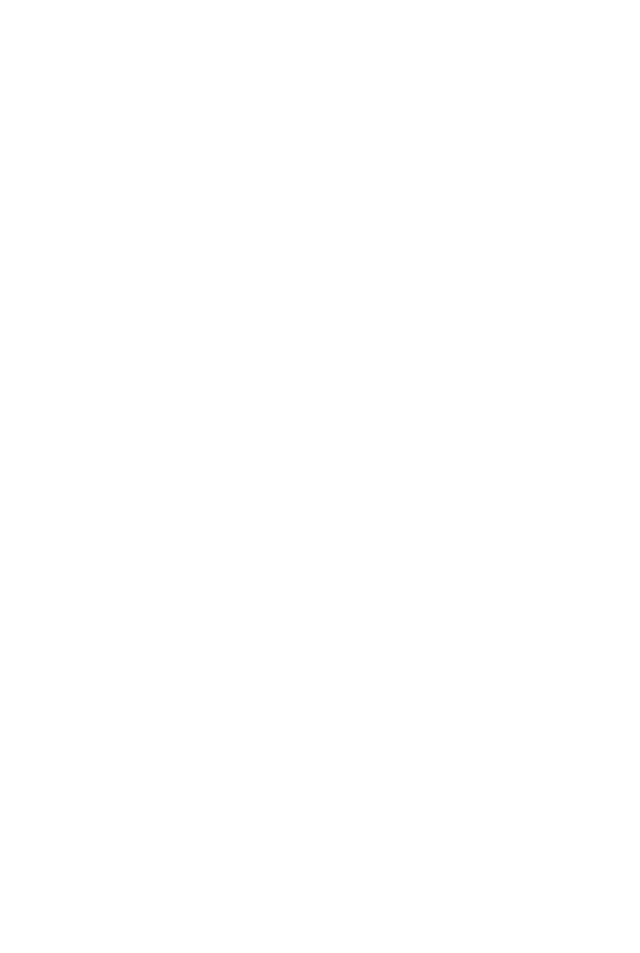
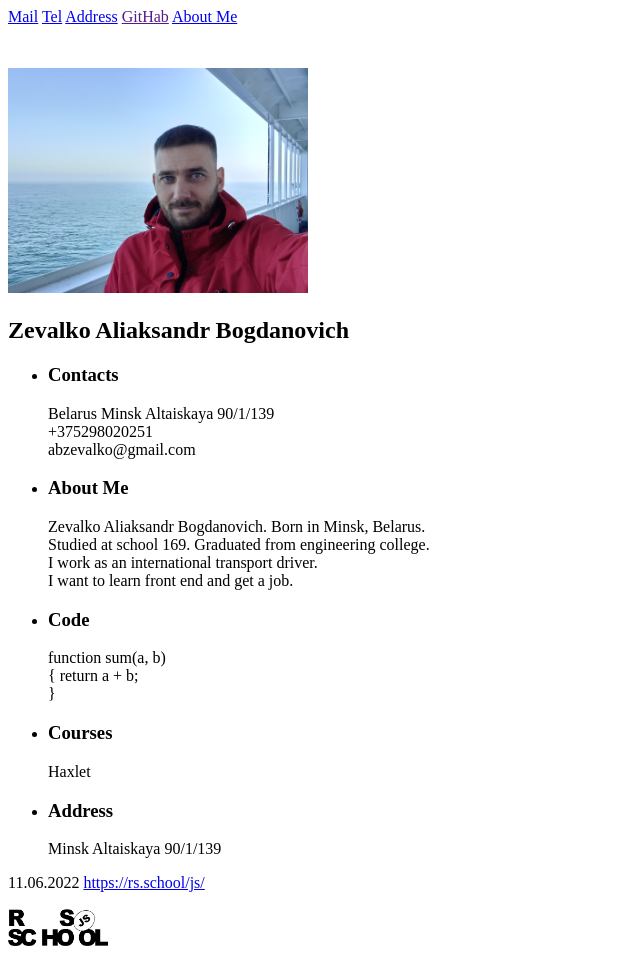
Before and after one commit to Zevalko/rsschool-cv, a plain HTML site: page index.html in a window 1280 px wide. Shown: the whole page, without its empty margins (0-640 px from the left). Before the commit the page ends 800 px from the top, so only its background shows below. Drawn offline with Linux system fonts and the light colour scheme; a web font is replaced by a local one.

Commit message:
init:cv#3

```diff
--- a/index.html
+++ b/index.html
@@ -1 +1,52 @@
 <!DOCTYPE html>
+<html lang="en">
+<head>
+  <link rel="preconnect" href="https://fonts.googleapis.com">
+<link rel="preconnect" href="https://fonts.gstatic.com" crossorigin>
+<link href="https://fonts.googleapis.com/css2?family=Gluten&display=swap" rel="stylesheet">
+  <meta charset="UTF-8">
+  <link rel="stylesheet" href="style.css">
+  <meta http-equiv="X-UA-Compatible" content="IE=edge">
+  <meta name="viewport" content="width=device-width, initial-scale=1.0">
+  <title>cv</title>
+</head>
+<body>
+  <div class="box">
+      <header class="header">
+        <nav style="height: 60px;">
+         <a href="mailto:abzevalko@gmail.com" >Mail</a>
+         <a href="tel:+375298020251">Tel</a>
+         <a href="#git">Address</a>
+         <a href="">GitHab</a >
+         <a href="#about">About Me</a>
+        </nav>
+      </header>
+      <section class="main">
+        <img class="img" src="img/i am.jpg" alt="zevalko" width="300px">
+        <h1>Zevalko Aliaksandr Bogdanovich</h1>
+      </section>
+      <ul>
+        <li>
+          <h3>Contacts</h3>
+          <p >Belarus Minsk Altaiskaya 90/1/139<br>+375298020251<br>abzevalko@gmail.com</p>
+        </li>
+        <li>
+          <h3 id="about">About Me </h3>
+           <p>Zevalko Aliaksandr Bogdanovich. Born in Minsk, Belarus. <br> Studied at school 169. Graduated from engineering college.<br> I work as an international transport driver.<br> I want to learn front end and get a job. </p>
+        </li>
+        <li><h3>Code</h3><P>
+          function sum(a, b)<br>
+          {  return a + b;<br>
+          }</P></li>
+          <li>
+            <h3>Courses</h3>
+            <p>Haxlet</p>
+          </li>
+          <li id="git"><h3>Address</h3><p>Minsk Altaiskaya 90/1/139</p></li>
+  </div>
+  <footer>
+    <p class="foot">11.06.2022 <a href="https://rs.school/js/">https://rs.school/js/</a></p>
+    <img style="padding-right: 40px;" src="img/aaa.png" alt="logo" width="100px">
+  </footer>
+</body>
+</html>
```
Also changed, not shown: img/aaa.png (added), img/i am.jpg (added), img/my-cv.png (added).
